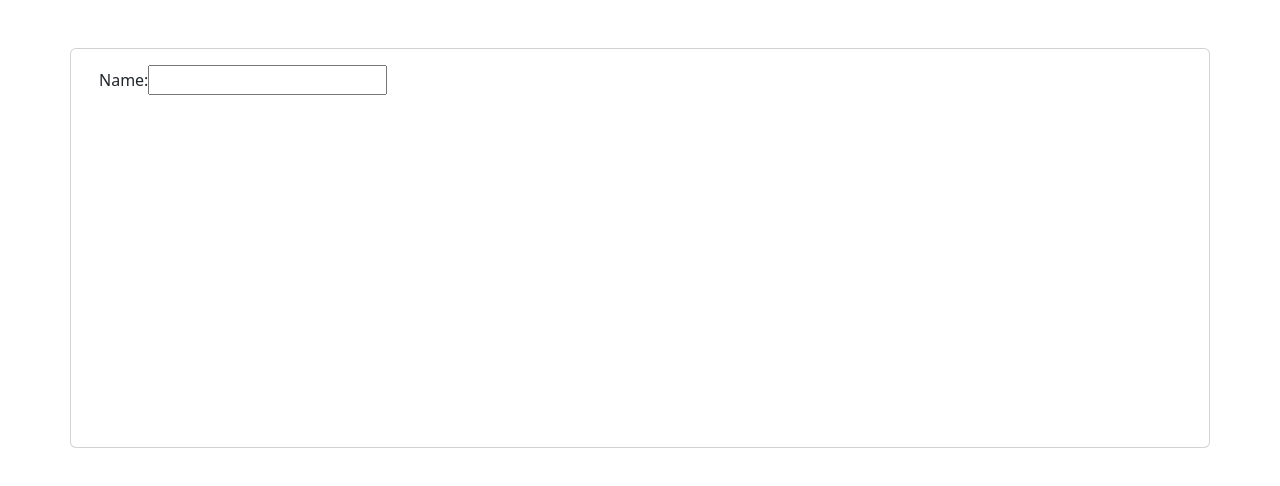
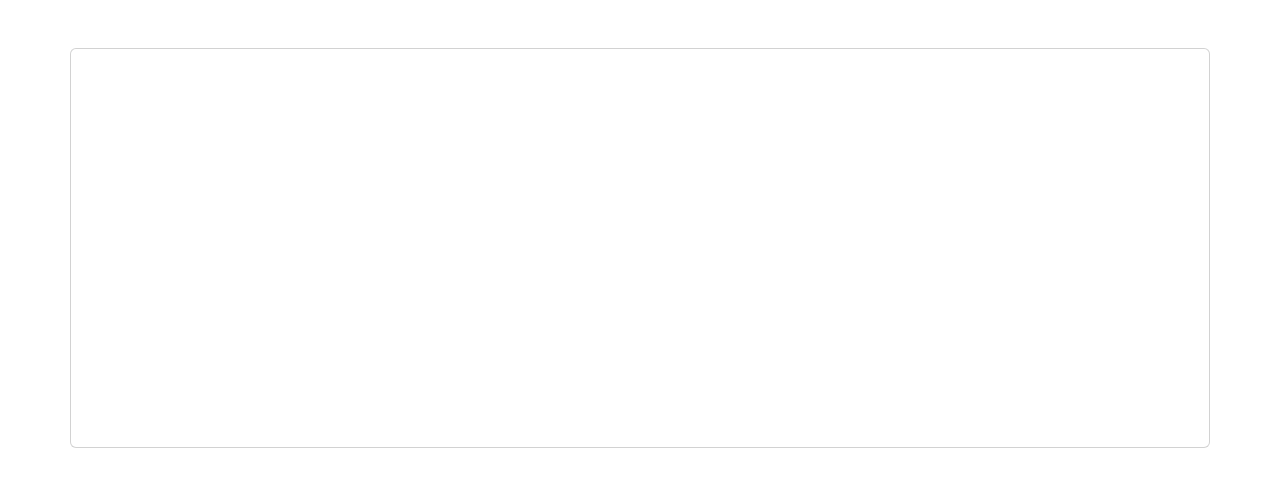
Before and after one commit to patilharshal2020/zil-money, an Angular app: page / in a window 1280 px wide. Shown: the top 486 px of the page. Built offline with nearby package versions, Linux system fonts and the light colour scheme.

Commit message:
removed unused part

```diff
--- a/src/app/harry/harry.component.html
+++ b/src/app/harry/harry.component.html
@@ -1,9 +1,5 @@
 <div class="card container mt-5 demo-div">
     <div class="card-body">
 
-        <form>
-            <label for="name">Name: </label>
-            <input type="text">
-        </form>
     </div>
 </div>
--- a/src/app/harry/harry.component.ts
+++ b/src/app/harry/harry.component.ts
@@ -6,22 +6,10 @@ import { Component, OnInit } from '@angular/core';
   styleUrls: ['./harry.component.css']
 })
 export class HarryComponent implements OnInit {
-  // arr: any[] = [2, 4, 6, 8, 10];
-  str: string = 'harshal patil'
-  strRev: [] = [];
 
   constructor() { }
 
   ngOnInit(): void {
-    const str1 = this.str.split(' ');
-    const firstName = str1[0];
-    const lastName = str1[1];
-    this.str = `${lastName} ${firstName}`;
-    str1.reverse();
-    const str2 = str1;
-    console.log('str2', str2);
-    const replaced = str2.join().replace(',', ' ');
-    console.log('str2', replaced);
   }
 
 }
```
